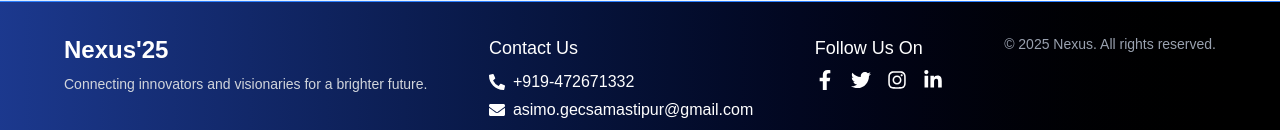
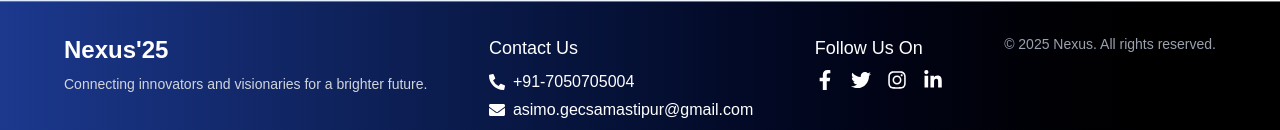
Before and after one commit to notnikhil07/NexusClient, a React (Vite) app: page / in a window 1280 px wide. Shown: the part 822-952 px from the top of the page. Built offline with nearby package versions, Linux system fonts and the light colour scheme; no server answers; a web font is replaced by a local one.

Commit message:
Update LayoutPage.jsx

```diff
--- a/src/layout/LayoutPage.jsx
+++ b/src/layout/LayoutPage.jsx
@@ -197,10 +197,10 @@ const LayoutPage = () => {
         <div className="flex flex-col items-center md:items-start">
           <h3 className="text-lg font-medium mb-2">Contact Us</h3>
           <a
-            href="tel:+91-9472671332"
+            href="tel:+91-7050705004"
             className="flex items-center gap-2 hover:text-blue-400 transition"
           >
-            <FaPhoneAlt /> +919-472671332
+            <FaPhoneAlt /> +91-7050705004
           </a>
           <a
             href="mailto:asimogecsamastipur@gmail.com"
```
